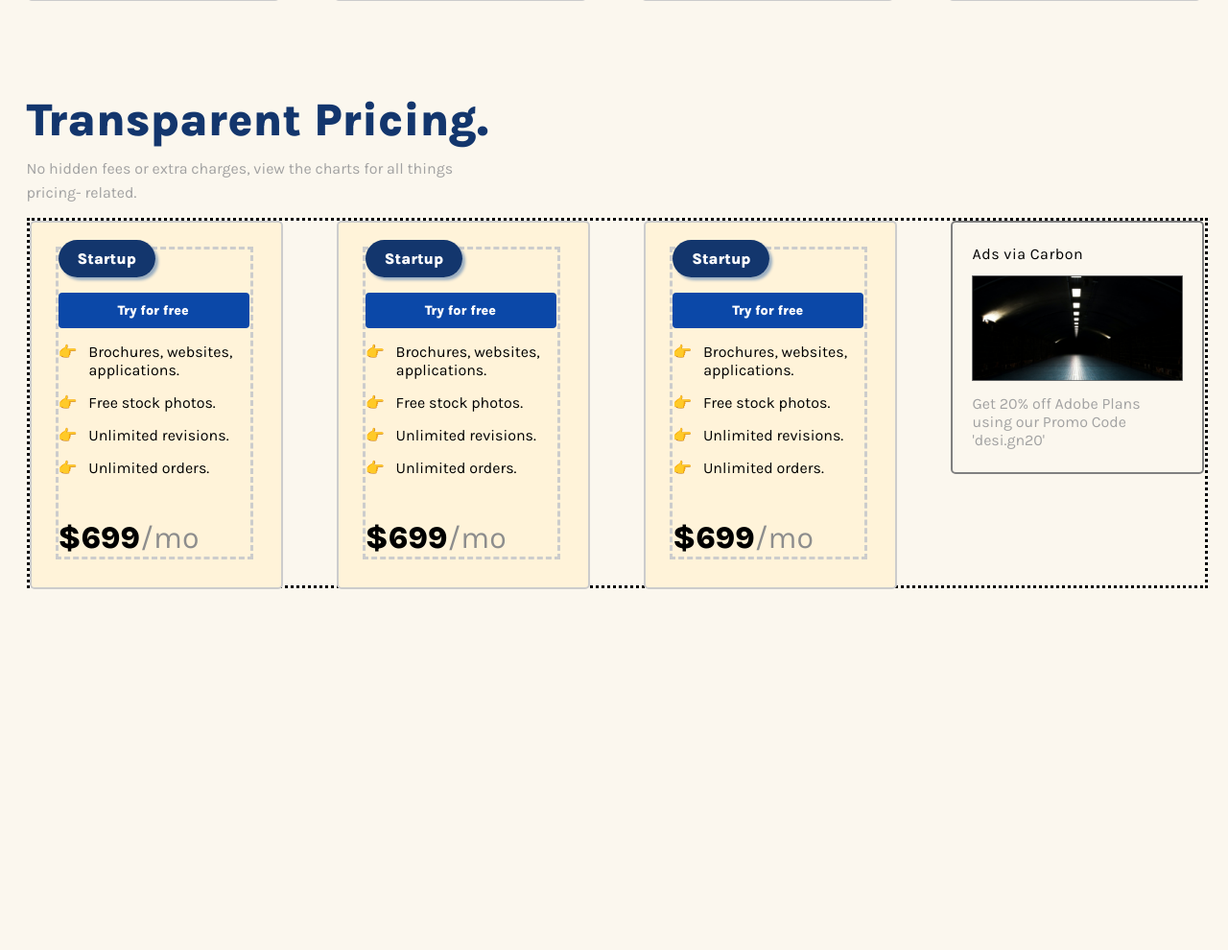
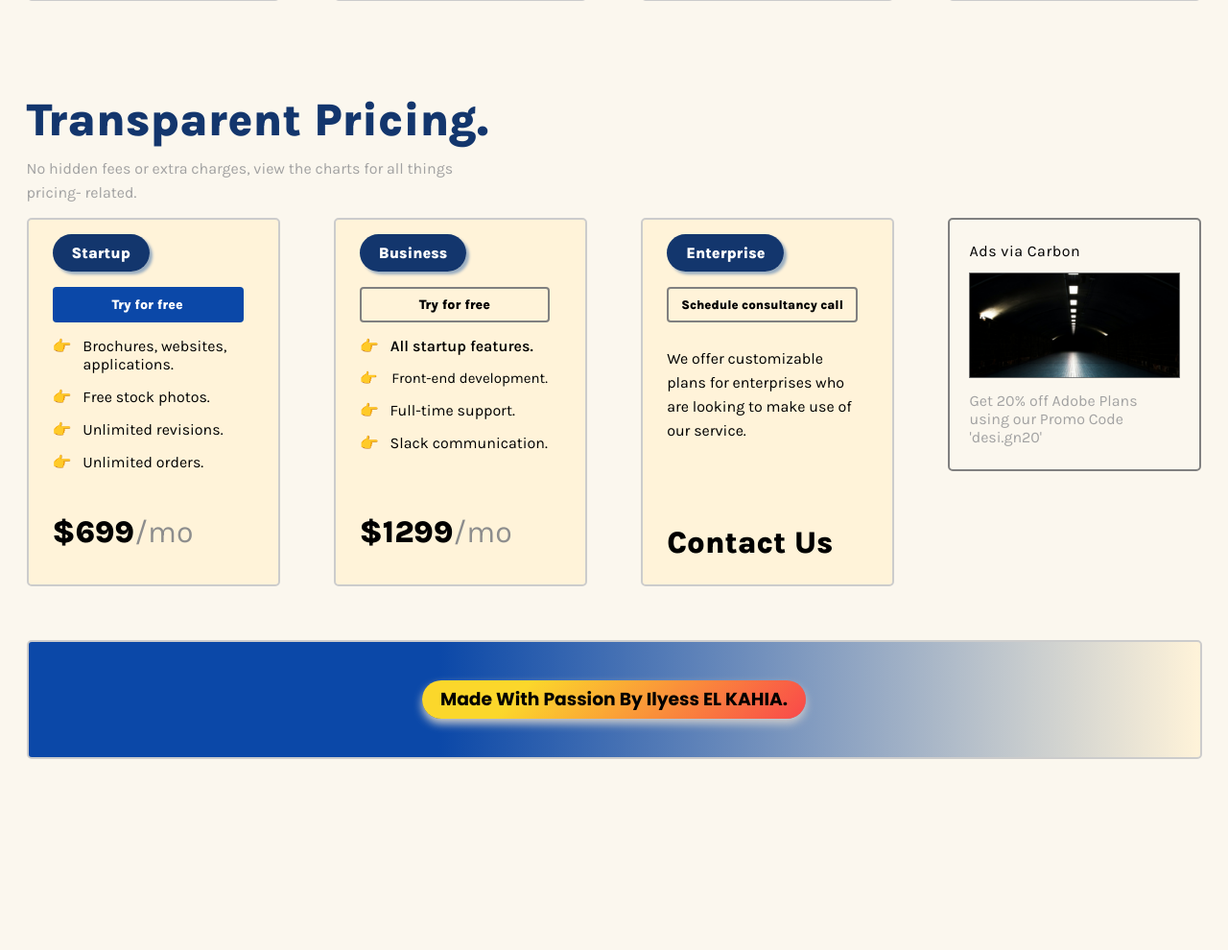
Before and after one commit to ilyesselkahia/ilyess-el-kahia, a PHP site: page / in a window 1280 px wide. Shown: the part 998-1988 px from the top of the page at 96% size. After the commit the page ends 1789 px from the top, so only its background shows below. Run offline with PHP 8.4, Linux system fonts and the light colour scheme.

Commit message:
Mise à jour template, responsive en cours ....

```diff
--- a/HTML CSS/desi.gn-main/design Landing Page Template/index.html
+++ b/HTML CSS/desi.gn-main/design Landing Page Template/index.html
@@ -10,7 +10,6 @@
         <link href="https://fonts.googleapis.com/css2?family=Karla:wght@800&display=swap" rel="stylesheet">
         <link href="https://fonts.googleapis.com/css2?family=Poppins:wght@600&display=swap" rel="stylesheet">
         <link href="https://fonts.googleapis.com/css2?family=Poppins:wght@700&display=swap" rel="stylesheet">
-
         <title>desi.gn</title>
     </head>
     <body>
@@ -95,13 +94,12 @@
                 </div>
             </div>
             <div class="section4">
-
                 <div class="startup">
                     <div class="borderstartup">
-                        <div class="posistion-startbtn">
+                        <div class="position-startbtn">
                             <a class="startupbtn" href="#">Startup</a>
                         </div>
-                        <div class="posistion-trybtn">
+                        <div class="position-trybtn">
                             <a class="btntrystartup" href="#">Try for free</a>
                         </div>
                         <div class="starttxt">
@@ -121,85 +119,67 @@
                                 <p class="prix1"><strong>$699</strong></p>
                                 <p class="mo">/mo</p>
                             </div>
-
-
-
-
                         </div>
                     </div>
                 </div>
-                <div class="startup">
-                    <div class="borderstartup">
-                        <div class="posistion-startbtn">
-                            <a class="startupbtn" href="#">Startup</a>
+                <div class="Business">
+                    <div class="borderbusiness">
+                        <div class="position-businessbtn">
+                            <a class="businessbtn" href="#">Business</a>
                         </div>
-                        <div class="posistion-trybtn">
-                            <a class="btntrystartup" href="#">Try for free</a>
+                        <div class="position-trybtn">
+                            <a class="btntrybusiness" href="#">Try for free</a>
                         </div>
-                        <div class="starttxt">
+                        <div class="busintxt">
                             <div class="parag1">
-                                <p class="txt1">👉 &ensp;Brochures, websites, &ensp;&emsp;&ensp;applications.</p>
+                                <p class="txt1busi">👉 &ensp;All startup features.</p>
                             </div>
                             <div class="parag2">
-                                <p class="txt2">👉 &ensp;Free stock photos.</p>
+                                <p class="txt2busi">👉 &ensp; Front-end development.</p>
                             </div>
                             <div class="parag3">
-                                <p class="txt3">👉 &ensp;Unlimited revisions.</p>
+                                <p class="txt3">👉 &ensp;Full-time support.</p>
                             </div>
                             <div class="parag4">
-                                <p class="txt4">👉 &ensp;Unlimited orders.</p>
+                                <p class="txt4">👉 &ensp;Slack communication.</p>
                             </div>
-                            <div class="prixstart">
-                                <p class="prix1"><strong>$699</strong></p>
+                            <div class="prixbusi">
+                                <p class="prix1"><strong>$1299</strong></p>
                                 <p class="mo">/mo</p>
                             </div>
-
-
-
-
                         </div>
                     </div>
                 </div>
-                <div class="startup">
-                    <div class="borderstartup">
-                        <div class="posistion-startbtn">
-                            <a class="startupbtn" href="#">Startup</a>
+                <div class="Enterprise">
+                    <div class="borderenterprise">
+                        <div class="position-enterprisebtn">
+                            <a class="enterprisebtn" href="#">Enterprise</a>
                         </div>
-                        <div class="posistion-trybtn">
-                            <a class="btntrystartup" href="#">Try for free</a>
+                        <div class="position-enterprisebtn">
+                            <a class="btntryenterprise" href="#">Schedule consultancy call</a>
                         </div>
-                        <div class="starttxt">
-                            <div class="parag1">
-                                <p class="txt1">👉 &ensp;Brochures, websites, &ensp;&emsp;&ensp;applications.</p>
+                        <div class="entertxt">
+                            <div class="parag1enter">
+                                <p class="txt1enter">We offer customizable plans for enterprises who are looking to make use of our service. </p>
                             </div>
-                            <div class="parag2">
-                                <p class="txt2">👉 &ensp;Free stock photos.</p>
+                            <div class="prixenter">
+                                <p class="prix1"><strong>Contact Us</strong></p>
                             </div>
-                            <div class="parag3">
-                                <p class="txt3">👉 &ensp;Unlimited revisions.</p>
-                            </div>
-                            <div class="parag4">
-                                <p class="txt4">👉 &ensp;Unlimited orders.</p>
-                            </div>
-                            <div class="prixstart">
-                                <p class="prix1"><strong>$699</strong></p>
-                                <p class="mo">/mo</p>
-                            </div>
-
-
-
-
                         </div>
                     </div>
                 </div>
-
                 <div class="ads">
                     <p class="titreads">Ads via Carbon</p>
                     <img class="adsimg" src="/design Landing Page Template/img.png/ads.png" alt="image tunel">
                     <p class="txtads">Get 20% off Adobe Plans using our Promo Code 'desi.gn20'</p>
                 </div>
             </div>
+            <div class="footer">
+                <div class="container-footer">
+                    <H3 class="footertxt">Made With Passion By Ilyess EL KAHIA.</H3>
+                </div>
 
+            </div>
         </main>
     </body>
 </html>
--- a/HTML CSS/desi.gn-main/design Landing Page Template/style.css
+++ b/HTML CSS/desi.gn-main/design Landing Page Template/style.css
@@ -5,7 +5,7 @@
 
 body{
     width: 1225px;
-    height: 2000px;
+    height: 1800px;
     margin: auto;
     border: black;
     padding-top: 30px;
@@ -303,7 +303,6 @@ h2{
 }
 
 .section4{
-    border: dotted;
     width: 1225px;
     height: 380px;
     display: flex;
@@ -336,6 +335,7 @@ h2{
     padding-top: 0;
     padding-bottom: 10px;
 }
+
 .txtads{
     font-family: 'karla',sans-serif;
     padding: 20px;
@@ -351,12 +351,10 @@ h2{
     border-width: 2px;
     color:#CCC;
     background-color: #FFF3D9;
-
 }
 
 .borderstartup{
 
-   border: dashed;
    width:200px;
    height: 320px;
    margin: 25px;
@@ -390,6 +388,7 @@ h2{
     border-radius: 4px;
     transition: 0.3s;
 }
+
 .btntrystartup:hover{
     background-image: linear-gradient(315deg, #f9484a 0%, #fbd72b 74%);
     color: black;
@@ -397,15 +396,15 @@ h2{
     box-shadow: 3px 3px 3px brown;
 }
 
-    .posistion-trybtn{
+.position-trybtn{
     margin-top: 35px;
-
 }
 
 .starttxt{
     font-family: 'karla',sans-serif;
     color: black;
 }
+
 .parag1{
     margin-top: 25px;
     margin-bottom: 15px;
@@ -422,8 +421,191 @@ h2{
 .mo{
     color: #8D8D8D;
 }
+
 .prixstart{
     font-size: xx-large;
     display: flex;
     margin-top: 45px;
 }
+
+.Business{
+    width: 260px;
+    height: 380px;
+    border-radius: 5px;
+    border-style: solid;
+    border-width: 2px;
+    color:#CCC;
+    background-color: #FFF3D9;
+}
+
+.borderbusiness{
+    width:200px;
+    height: 320px;
+    margin: 25px;
+}
+
+.businessbtn{
+    font-weight: bold;
+    font-family: 'karla',sans-serif;
+    font-size: 16px;
+    color: white;
+    background-color: #13366D;
+    padding: 10px 20px ;
+    text-decoration: none;
+    cursor: pointer;
+    border-radius: 20px;
+    box-shadow: 3px 3px 3px #9AAEC2;
+}
+
+.btntrybusiness{
+    font-weight: bold;
+    font-family:'karla',sans-serif ;
+    font-size: 14px;
+    color: black;
+    background-color: #FFF3D9;
+    padding-right: 60px;
+    padding-left: 60px;
+    padding-top: 8px;
+    padding-bottom: 8px;
+    text-decoration: none;
+    cursor: pointer;
+    border-style: solid;
+    border-width: 2px;
+    border-color:gray;
+    border-radius: 4px;
+}
+
+.btntrybusiness:hover{
+    background-image: linear-gradient(315deg, #f9484a 0%, #fbd72b 74%);
+    color: black;
+    border:none;
+    box-shadow: 3px 3px 3px brown;
+}
+
+.busintxt{
+    font-family: 'karla',sans-serif;
+    color: black;
+}
+
+.txt1busi{
+    font-weight: 600;
+}
+
+.txt2busi{
+    letter-spacing: 0.5;
+    font-size: 15px;
+}
+
+.prixbusi{
+    font-size: xx-large;
+    display: flex;
+    margin-top: 65px;
+}
+
+.Enterprise{
+    width: 260px;
+    height: 380px;
+    border-radius: 5px;
+    border-style: solid;
+    border-width: 2px;
+    color:#CCC;
+    background-color: #FFF3D9;
+}
+
+.borderenterprise{
+    width:200px;
+    height: 320px;
+    margin: 25px;
+}
+
+.enterprisebtn{
+    font-weight: bold;
+    font-family: 'karla',sans-serif;
+    font-size: 16px;
+    color: white;
+    background-color: #13366D;
+    padding: 10px 20px ;
+    text-decoration: none;
+    cursor: pointer;
+    border-radius: 20px;
+    box-shadow: 3px 3px 3px #9AAEC2;
+}
+
+.btntryenterprise{
+    font-weight: bold;
+    font-family:'karla',sans-serif ;
+    font-size: 13px;
+    color: black;
+    background-color: #FFF3D9;
+    padding-right: 13px;
+    padding-left: 13px;
+    padding-top: 9px;
+    padding-bottom: 9px;
+    text-decoration: none;
+    cursor: pointer;
+    border-style: solid;
+    border-width: 2px;
+    border-color:gray;
+    border-radius: 4px;
+}
+
+.btntryenterprise:hover{
+    background-image: linear-gradient(315deg, #f9484a 0%, #fbd72b 74%);
+    color: black;
+    border:none;
+    box-shadow: 3px 3px 3px brown;
+}
+
+.position-enterprisebtn{
+    margin-bottom: 35px;
+}
+
+.entertxt{
+    font-family: 'karla',sans-serif;
+    color: black;
+    line-height: 25px;
+    font-size: 16px;
+}
+
+.parag1enter{
+    margin-top: 25px;
+    margin-bottom: 15px;
+}
+
+.txt1enter{
+    margin-top: 15px;
+}
+
+.prixenter{
+    font-size: xx-large;
+    margin-top: 92px;
+}
+
+.footer{
+    margin-top: 60px;
+    border-radius: 5px;
+    border-style: solid;
+    border-width: 2px;
+    border-color: #CCC;
+    height: 120px;
+    background: linear-gradient(to right, #0b48a8 35%, #fff3d9 100%);
+    display: flex;
+    justify-content: space-around;
+}
+
+.container-footer{
+    background:linear-gradient(315deg, #f9484a 0%, #fbd72b 74%);
+    height: 40px;
+    width: 400px;
+    border-width: 2px;
+    border-color:gray;
+    border-radius: 25px;
+    text-align: center;
+    box-shadow: 0px 5px 10px #CCC;
+    margin: auto;
+}
+
+.footertxt{
+    font-family: 'Poppins',serif;
+    margin-top: 5px;
+}
```
Lines whose indentation alone changed are shown as unchanged.
